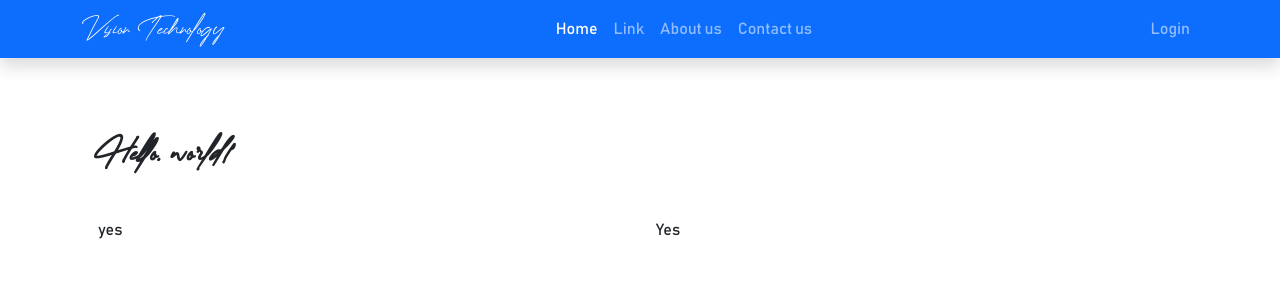
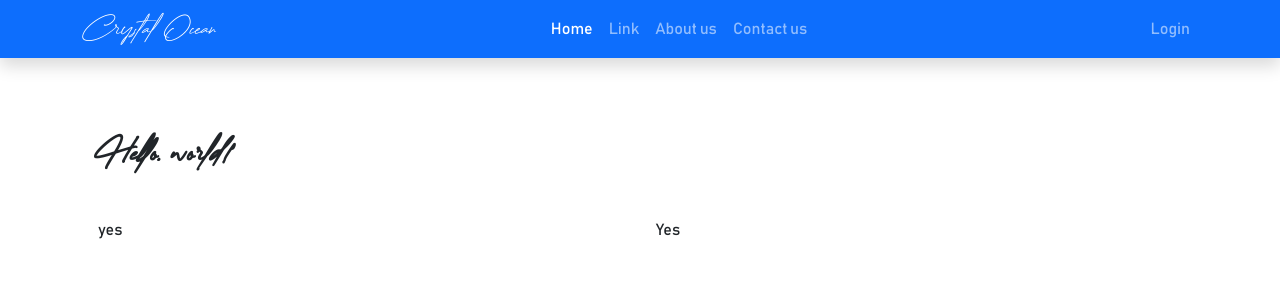
Before and after one commit to AnsariKirdar/templete, a PHP site: page /templete/ in a window 1280 px wide. Shown: the top 300 px of the page. Run offline with PHP 8.4, Linux system fonts and the light colour scheme; data that the repository does not hold is empty; some libraries are stand-ins or nearby versions.

Commit message:
Basic Changes Done

```diff
--- a/inc/config.php
+++ b/inc/config.php
@@ -3,7 +3,7 @@ $TITLE = "Vision Technology is website Designing Development agency in Mumbai ";
 $META_DESCRIPTION = "Vision Technology, the best creative agency in Mumbai For effective marketing and design solutions. Boost business with our digital marketing Plans. ";
 $META_DESCRIPTION_KEY = "digital marketing, website designing, website development, management erp, erp and software";
 $OG_TYPE = "website";
-$BASE_URL = "http://localhost/crm";
+$BASE_URL = "http://localhost/templete";
 $OG_IMAGE = "$BASE_URL/img/logo/logo.png";
 $OG_IMAGE_WIDTH = "200";
 $OG_IMAGE_HEIGHT = "200";
--- a/inc/footer.php
+++ b/inc/footer.php
@@ -1,6 +1,6 @@
 <footer class="bg-white" style="box-shadow: -0 .5rem -1rem rgba(0,0,0,.15)">
   <p class="text-center small text-dark mb-0">
-    <b>© <?php echo  date('Y'); ?> . All rights reserved.</b> |
+    <b>© <?php echo date('Y'); ?> . All rights reserved.</b> |
     Design by <a href="http://visiontechnology.co.in/" class="text-decoration-none text-primary fw-bold" target="_blank"
       rel="noopener noreferrer">Vision Technology</a>
   </p>
@@ -8,54 +8,54 @@
   <ul class="nav justify-content-center">
     <li class="nav-item">
       <a class="nav-link text-white fw-normal  p-1" target="_blank" href="https://www.facebook.com/visiontechcode"><img
-          src="<?php echo  $BASE_URL; ?>/img/common/sm-icon/facebook.svg" alt="Vision Technology Facebook page"
+          src="<?php echo $BASE_URL; ?>/img/common/sm-icon/facebook.svg" alt="Vision Technology Facebook page"
           width="22px"></a>
     </li>
     <li class="nav-item">
       <a class="nav-link text-white fw-normal  p-1" target="_blank"
         href="https://www.instagram.com/visiontechcode/?hl=en"><img
-          src="<?php echo  $BASE_URL; ?>/img/common/sm-icon/insta.svg" alt="Vision Technology Linkedin Handle"
+          src="<?php echo $BASE_URL; ?>/img/common/sm-icon/insta.svg" alt="Vision Technology Linkedin Handle"
           width="22px"></a>
     </li>
     <li class="nav-item">
       <a class="nav-link text-white fw-normal  p-1" target="_blank" href="https://wa.me/918850537174"><img
-          src="<?php echo  $BASE_URL; ?>/img/common/sm-icon/whatsapp.svg" alt="Vision Technology Whatsapp Handle"
+          src="<?php echo $BASE_URL; ?>/img/common/sm-icon/whatsapp.svg" alt="Vision Technology Whatsapp Handle"
           width="22px"></a>
     </li>
     <li class="nav-item">
       <a class="nav-link text-white fw-normal  p-1" target="_blank" href="https://twitter.com/visiontechcode"><img
-          src="<?php echo  $BASE_URL; ?>/img/common/sm-icon/twitter.svg" alt="Vision Technology Twitter Handle"
+          src="<?php echo $BASE_URL; ?>/img/common/sm-icon/twitter.svg" alt="Vision Technology Twitter Handle"
           width="22px"></a>
     </li>
     <li class="nav-item">
       <a class="nav-link text-white fw-normal  p-1" target="_blank" href="https://in.pinterest.com/visiontechcode"><img
-          src="<?php echo  $BASE_URL; ?>/img/common/sm-icon/pinterest.svg" alt="Vision Technology Twitter Handle"
+          src="<?php echo $BASE_URL; ?>/img/common/sm-icon/pinterest.svg" alt="Vision Technology pinterest Handle"
           width="22px"></a>
     </li>
     <li class="nav-item">
       <a class="nav-link text-white fw-normal  p-1" target="_blank" href="https://www.linkedin.com/in/visiontechcode/">
-        <img src="<?php echo  $BASE_URL; ?>/img/common/sm-icon/linkedln.svg" alt="Vision Technology Twitter Handle"
+        <img src="<?php echo $BASE_URL; ?>/img/common/sm-icon/linkedln.svg" alt="Vision Technology linkedin Handle"
           width="22px"></a>
     </li>
     <li class="nav-item">
       <a class="nav-link text-white fw-normal  p-1" target="_blank"
         href="https://www.youtube.com/channel/UCSVikbpWTnyQ8HnNqp0jizA"><img
-          src="<?php echo  $BASE_URL; ?>/img/common/sm-icon/youtube.svg" alt="Vision Technology Twitter Handle"
+          src="<?php echo $BASE_URL; ?>/img/common/sm-icon/youtube.svg" alt="Vision Technology youtube Handle"
           width="22px"></a>
     </li>
     <li class="nav-item">
       <a class="nav-link text-white fw-normal  p-1" target="_blank" href="https://www.behance.net/visiontechcode"><img
-          src="<?php echo  $BASE_URL; ?>/img/common/sm-icon/behance.svg" alt="Vision Technology Twitter Handle"
+          src="<?php echo $BASE_URL; ?>/img/common/sm-icon/behance.svg" alt="Vision Technology behance Handle"
           width="22px"></a>
     </li>
     <li class="nav-item">
       <a class="nav-link text-white fw-normal  p-1" target="_blank" href="https://dribbble.com/visiontechcode"><img
-          src="<?php echo  $BASE_URL; ?>/img/common/sm-icon/dribble.svg" alt="Vision Technology Twitter Handle"
+          src="<?php echo $BASE_URL; ?>/img/common/sm-icon/dribble.svg" alt="Vision Technology dribbble Handle"
           width="22px"></a>
     </li>
     <li class="nav-item">
       <a class="nav-link text-white fw-normal  p-1" target="_blank" href="https://github.com/visiontechcode"><img
-          src="<?php echo  $BASE_URL; ?>/img/common/sm-icon/git.svg" alt="Vision Technology Twitter Handle"
+          src="<?php echo $BASE_URL; ?>/img/common/sm-icon/git.svg" alt="Vision Technology github Handle"
           width="22px"></a>
     </li>
   </ul>
--- a/inc/nav.php
+++ b/inc/nav.php
@@ -1,8 +1,7 @@
 <nav class="navbar navbar-expand-lg navbar-dark bg-primary py-0 shadow">
   <div class="container">
     <a class="navbar-brand sig  text-capitalize" style="font-size: xx-large;"
-      href="<?php echo  $BASE_URL; ?>/index.php">Vision
-      technology</a>
+      href="<?php echo $BASE_URL; ?>/index.php">Crystal Ocean</a>
     <button class="navbar-toggler" type="button" data-bs-toggle="collapse" data-bs-target="#navbarSupportedContent"
       aria-controls="navbarSupportedContent" aria-expanded="false" aria-label="Toggle navigation">
       <span class="navbar-toggler-icon"></span>
@@ -12,17 +11,17 @@
       <ul class="navbar-nav mx-auto mb-2 mb-lg-0 ">
         <li class="nav-item">
           <a class="nav-link <?php echo $Home_page; ?>" aria-current="page"
-            href="<?php echo  $BASE_URL; ?>/index.php">Home</a>
+            href="<?php echo $BASE_URL; ?>/index.php">Home</a>
         </li>
         <li class="nav-item">
           <a class="nav-link" href="#">Link</a>
         </li>
         <li class="nav-item">
-          <a class="nav-link <?php echo $About_page; ?>" href="<?php echo  $BASE_URL; ?>/about.php">About
+          <a class="nav-link <?php echo $About_page; ?>" href="<?php echo $BASE_URL; ?>/about.php">About
             us</a>
         </li>
         <li class="nav-item">
-          <a class="nav-link <?php echo $Contact_page; ?>" href="<?php echo  $BASE_URL; ?>/contact.php">Contact
+          <a class="nav-link <?php echo $Contact_page; ?>" href="<?php echo $BASE_URL; ?>/contact.php">Contact
             us</a>
         </li>
         <!-- <li class="nav-item dropdown">
@@ -31,18 +30,18 @@
             Dropdown
           </a>
           <ul class="dropdown-menu" aria-labelledby="navbarDropdown">
-            <li><a class="dropdown-item" href="<?php echo  $BASE_URL; ?>#">Action</a></li>
-            <li><a class="dropdown-item" href="<?php echo  $BASE_URL; ?>#">Another action</a></li>
+            <li><a class="dropdown-item" href="<?php echo $BASE_URL; ?>#">Action</a></li>
+            <li><a class="dropdown-item" href="<?php echo $BASE_URL; ?>#">Another action</a></li>
             <li>
               <hr class="dropdown-divider">
             </li>
-            <li><a class="dropdown-item" href="<?php echo  $BASE_URL; ?>#">Something else here</a></li>
+            <li><a class="dropdown-item" href="<?php echo $BASE_URL; ?>#">Something else here</a></li>
           </ul>
         </li> -->
       </ul>
       <ul class="navbar-nav mb-2 mb-lg-0 ">
         <li class="nav-item">
-          <a class="nav-link <?php echo $Login_page; ?>" href="<?php echo  $BASE_URL; ?>/Login.php">Login </a>
+          <a class="nav-link <?php echo $Login_page; ?>" href="<?php echo $BASE_URL; ?>/Login.php">Login </a>
         </li>
       </ul>
       <!-- <form class="d-flex">
```
Also changed, not shown: index.php (+4 -4 lines).
